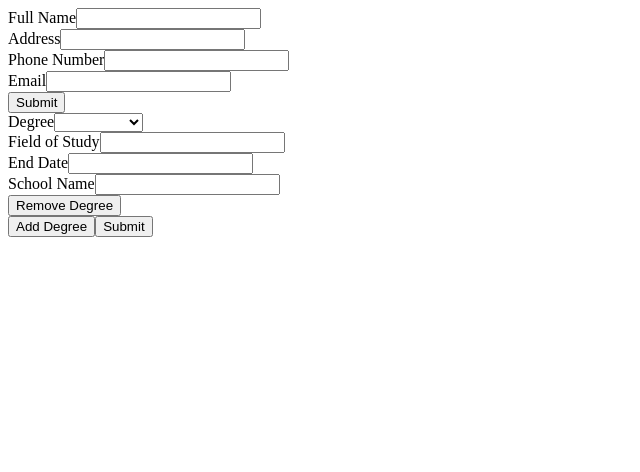
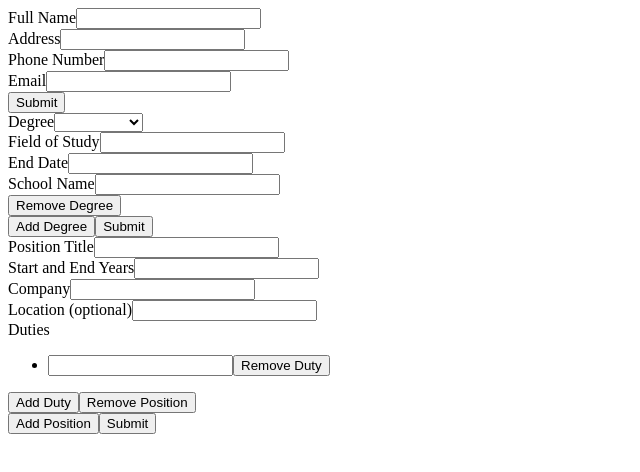
Before and after one commit to kyledinardi/odin-cv-application, a React (Vite) app: page / in a window 1280 px wide. Shown: the top 472 px of the page, without its empty margins (0-640 px from the left). Built offline with nearby package versions, Linux system fonts and the light colour scheme.

Commit message:
Write professional section

```diff
--- a/src/components/Degree.jsx
+++ b/src/components/Degree.jsx
@@ -24,6 +24,7 @@ export default function Degree({
         ? document.getElementById(`dissertation-${degreeId}`).value
         : null,
     };
+
     getInfo(newDegree);
   }
 
@@ -106,7 +107,7 @@ export default function Degree({
         {isDoctor ? dissertationInput : null}
       </>
     );
-  } else {
+  } else
     return (
       <div className='degree'>
         <p className='degree-and-field'>
@@ -117,5 +118,4 @@ export default function Degree({
         {isDoctor ? dissertationText : null}
       </div>
     );
-  }
 }
--- a/src/components/Education.jsx
+++ b/src/components/Education.jsx
@@ -13,14 +13,6 @@ export default function Education() {
       dissertation: null,
     },
   ]);
-
-  let count = 0;
-
-  degrees.forEach((degree) => {
-    while (degree.id === count) {
-      count += 1;
-    }
-  });
 
   function editToggle() {
     setIsEdit(!isEdit);
@@ -40,6 +32,14 @@ export default function Education() {
   }
 
   function addDegree() {
+    let count = 0;
+
+    degrees.forEach((degree) => {
+      while (degree.id === count) {
+        count += 1;
+      }
+    });
+
     setDegrees([
       ...degrees,
       {
@@ -90,7 +90,9 @@ export default function Education() {
             </button>
           </div>
         ))}
-        <button onClick={addDegree}>Add Degree</button>
+        <button type='button' onClick={addDegree}>
+          Add Degree
+        </button>
         <button type='submit'>Submit</button>
       </form>
     );
--- /dev/null
+++ b/src/components/Position.jsx
@@ -0,0 +1,122 @@
+export default function Position({
+  isEdit,
+  positionId,
+  position,
+  dates,
+  company,
+  location,
+  duties,
+  getInfo,
+  addDuty,
+  removeDuty,
+}) {
+  function onInfoChange() {
+    const dutyList = Array.from(
+      document.querySelectorAll(`[id='${positionId}'] .duty-input`),
+    );
+
+    const dutyListValues = dutyList.map((dutyInput) => {
+      return { name: dutyInput.value, id: dutyInput.id };
+    });
+
+    const newPosition = {
+      id: positionId,
+      position: document.getElementById(`position-${positionId}`).value,
+      dates: document.getElementById(`dates-${positionId}`).value,
+      company: document.getElementById(`company-${positionId}`).value,
+      location: document.getElementById(`location-${positionId}`).value,
+      duties: dutyListValues,
+    };
+
+    getInfo(newPosition);
+  }
+
+  if (isEdit) {
+    return (
+      <>
+        <div className='position-title'>
+          <label htmlFor={`position-${positionId}`}>Position Title</label>
+          <input
+            type='text'
+            name='position'
+            id={`position-${positionId}`}
+            value={position}
+            onChange={onInfoChange}
+            required
+          />
+        </div>
+        <div className='dates'>
+          <label htmlFor={`dates-${positionId}`}>Start and End Years</label>
+          <input
+            type='text'
+            name='dates'
+            id={`dates-${positionId}`}
+            value={dates}
+            onChange={onInfoChange}
+            required
+          />
+        </div>
+        <div className='company'>
+          <label htmlFor={`company-${positionId}`}>Company</label>
+          <input
+            type='text'
+            name='company'
+            id={`company-${positionId}`}
+            value={company}
+            onChange={onInfoChange}
+            required
+          />
+        </div>
+        <div className='location'>
+          <label htmlFor={`location-${positionId}`}>
+            Location <span className='optional'>&#40;optional&#41;</span>
+          </label>
+          <input
+            type='text'
+            name='location'
+            id={`location-${positionId}`}
+            value={location}
+            onChange={onInfoChange}
+          />
+        </div>
+        <label>Duties</label>
+        <ul className='duties'>
+          {duties.map((duty) => (
+            <li className='duty' key={duty.id}>
+              <input
+                type='text'
+                value={duty.name}
+                className='duty-input'
+                id={duty.id}
+                onChange={onInfoChange}
+              />
+              <button type='button' data-id={duty.id} onClick={removeDuty}>
+                Remove Duty
+              </button>
+            </li>
+          ))}
+        </ul>
+        <button type='button' onClick={addDuty}>
+          Add Duty
+        </button>
+      </>
+    );
+  } else
+    return (
+      <div className='position'>
+        <p className='position-title'>{position}</p>
+        <p className='date'>{dates}</p>
+        <p className='company'>
+          {company}
+          {location ? ', ' + location : null}
+        </p>
+        <ul className='duties'>
+          {duties.map((duty, index) => (
+            <li className='duty' key={duty.id}>
+              {duties[index].name}
+            </li>
+          ))}
+        </ul>
+      </div>
+    );
+}
--- a/src/components/Professional.jsx
+++ b/src/components/Professional.jsx
@@ -1 +1,149 @@
-export default function Professional() {}
+import { useState } from 'react';
+import Position from './Position';
+
+export default function Professional() {
+  const [isEdit, setIsEdit] = useState(true);
+  const [positions, setPositions] = useState([
+    {
+      id: 0,
+      position: '',
+      dates: '',
+      company: '',
+      location: '',
+      duties: [{ name: '', id: crypto.randomUUID() }],
+    },
+  ]);
+
+  function editToggle() {
+    setIsEdit(!isEdit);
+  }
+
+  function handleSubmit(e) {
+    e.preventDefault();
+    editToggle();
+  }
+
+  function handleInfo(newPosition) {
+    const newPositionList = positions.map((position) => {
+      return position.id === newPosition.id ? newPosition : position;
+    });
+
+    setPositions(newPositionList);
+  }
+
+  function addPosition() {
+    let count = 0;
+
+    positions.forEach((position) => {
+      while (position.id === count) {
+        count += 1;
+      }
+    });
+
+    setPositions([
+      ...positions,
+      {
+        id: count,
+        position: '',
+        dates: '',
+        company: '',
+        location: '',
+        duties: [{ name: '', id: crypto.randomUUID() }],
+      },
+    ]);
+  }
+
+  function removePosition(positionId) {
+    if (positions.length === 1) {
+      setPositions([
+        {
+          id: 0,
+          position: '',
+          dates: '',
+          company: '',
+          location: '',
+          duties: [{ name: '', id: crypto.randomUUID() }],
+        },
+      ]);
+    } else {
+      setPositions(positions.filter((position) => position.id !== positionId));
+    }
+  }
+
+  function addDuty(positionWithNewDuty) {
+    const newPositions = positions.map((position) => {
+      if (positionWithNewDuty.id === position.id) {
+        position.duties.push({ name: '', id: crypto.randomUUID() });
+      }
+
+      return position;
+    });
+
+    setPositions(newPositions);
+  }
+
+  function removeDuty(positionToBeChanged, e) {
+    const newPositions = positions.map((position) => {
+      if (positionToBeChanged.id === position.id) {
+        if (position.duties.length === 1) {
+          position.duties = [{ name: '', id: crypto.randomUUID() }];
+        } else {
+          position.duties = position.duties.filter(
+            (duty) => duty.id !== e.target.dataset.id,
+          );
+        }
+      }
+
+      return position;
+    });
+
+    setPositions(newPositions);
+  }
+
+  if (isEdit) {
+    return (
+      <form className='professional' onSubmit={handleSubmit}>
+        {positions.map((position) => (
+          <div className='position' id={position.id} key={position.id}>
+            <Position
+              isEdit={isEdit}
+              positionId={position.id}
+              position={position.position}
+              dates={position.dates}
+              company={position.company}
+              location={position.location}
+              duties={position.duties}
+              getInfo={handleInfo}
+              addDuty={() => addDuty(position)}
+              removeDuty={(e) => removeDuty(position, e)}
+            />
+            <button type='button' onClick={removePosition}>
+              Remove Position
+            </button>
+          </div>
+        ))}
+        <button type='button' onClick={addPosition}>
+          Add Position
+        </button>
+        <button type='submit'>Submit</button>
+      </form>
+    );
+  } else
+    return (
+      <div className='professional'>
+        {positions.map((position) => (
+          <Position
+            isEdit={isEdit}
+            key={position.id}
+            positionId={position.id}
+            position={position.position}
+            dates={position.dates}
+            company={position.company}
+            location={position.location}
+            duties={position.duties}
+          />
+        ))}
+        <button onClick={editToggle}>Edit</button>
+      </div>
+    );
+}
```
